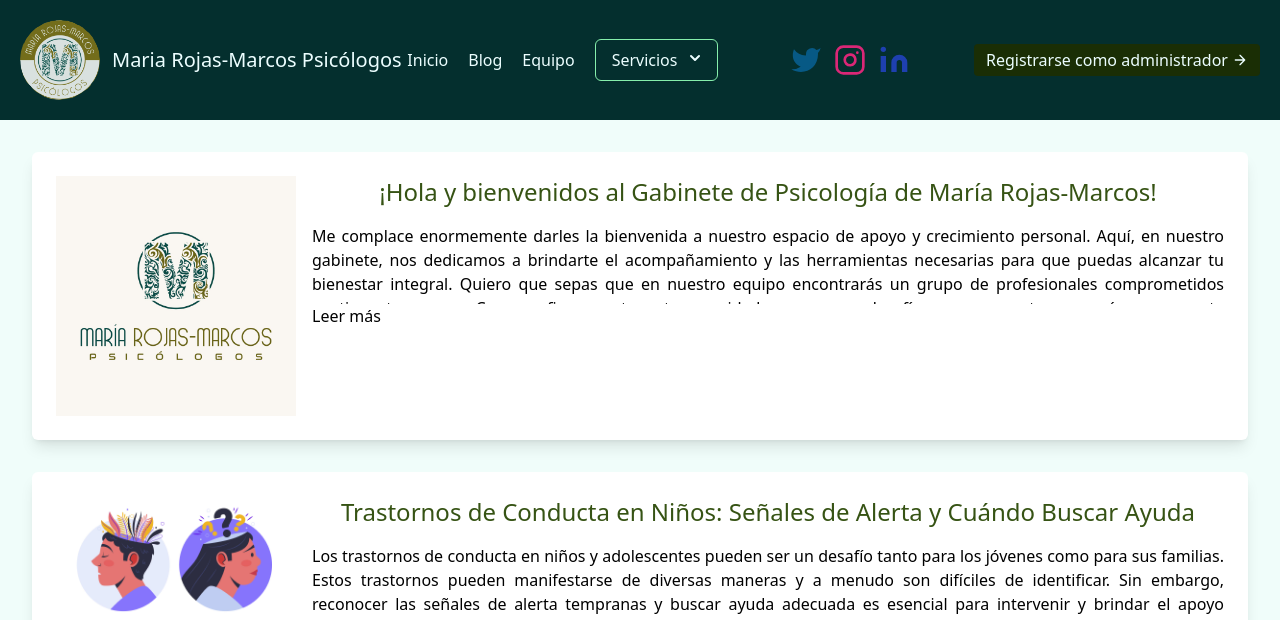
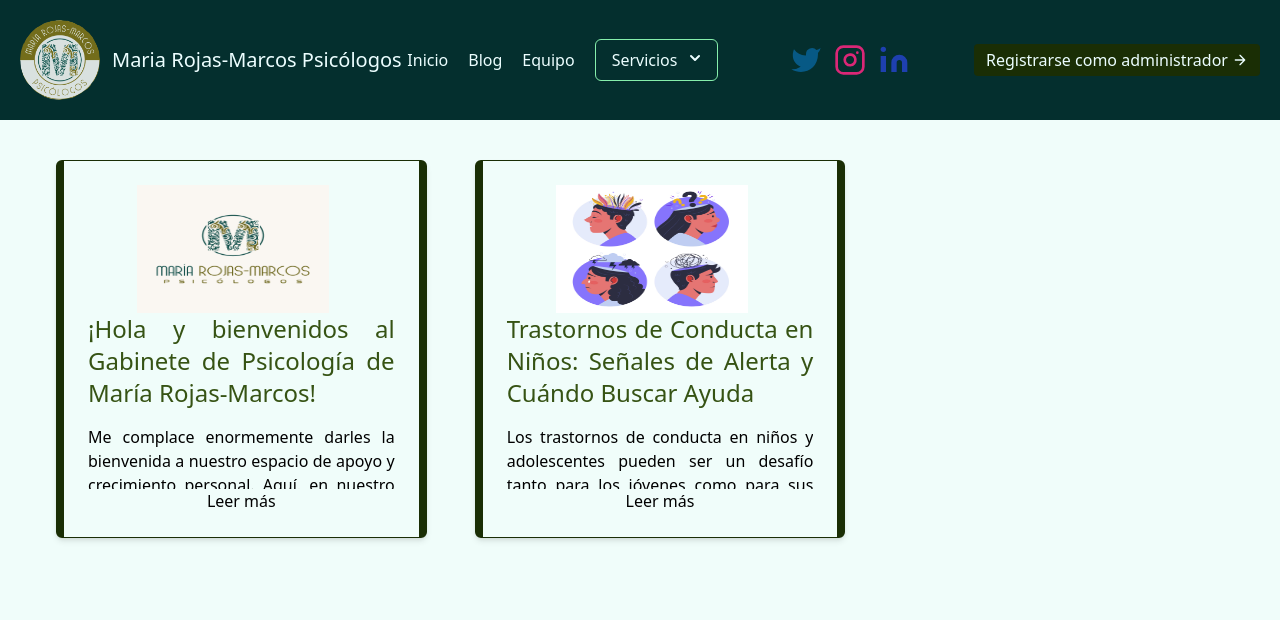
Before and after one commit to juaalvcam/MariaRojasMarcosPsicologos, a Django app: page /blog/ in a window 1280 px wide. Shown: the top 620 px of the page. Run offline with Django 4.2, Linux system fonts and the light colour scheme; data comes from the database, SQL or seed files in the repository; some libraries are stand-ins or nearby versions.

Commit message:
Actualizar diseño de la página de blog

```diff
--- a/psicoMRM/templates/blog.html
+++ b/psicoMRM/templates/blog.html
@@ -86,25 +86,31 @@
     </div>
   </div>
   {% endif %}
+
   <!-- ARTICULOS-->
   {% if articulos %}
-  <div class="container mx-auto p-8">
-    <div class="grid grid-cols-1 md:grid-cols-1 gap-8">
+  <div class="grid grid-cols-1 sm:grid-cols-2 md:grid-cols-3 gap-4 mt-10 ml-10">
     {% for dato in articulos %}
-      <div class="bg-white p-6 rounded-md shadow-lg">
-        <h2 class="text-2xl font-thin mb-4 text-center text-lime-900">
+    <div
+      class="p-6 shadow-md rounded-md border border-x-8 border-lime-950 ml-4 mr-4 hover:bg-blue-100 flex flex-col items-center"
+    >
       <img
-            class="h-60 w-60 mr-4 float-left"
+        class="h-48 w-72 mr-4 sm:h-32 sm:w-48"
         src="{% static dato.imagen|remove_static %}"
-          />{{dato.titulo}}
+      />
+      <h2 class="text-2xl font-thin mb-4 text-justify text-lime-900">
+        {{dato.titulo}}
       </h2>
-        <p class="text-justify font-thin overflow-hidden h-20" data-lines="3">
+      <p
+        class="text-justify font-thin overflow-hidden h-20 sm:h-16"
+        data-lines="3"
+      >
         {{dato.descripcion}}
       </p>
       <button class="leer-mas">Leer más</button>
     </div>
     {% endfor %}
   </div>
+  {% endif %}
 </div>
-  {% endif %}{% endblock %}
-</div>
+{% endblock %}
```
Lines whose indentation alone changed are shown as unchanged.
